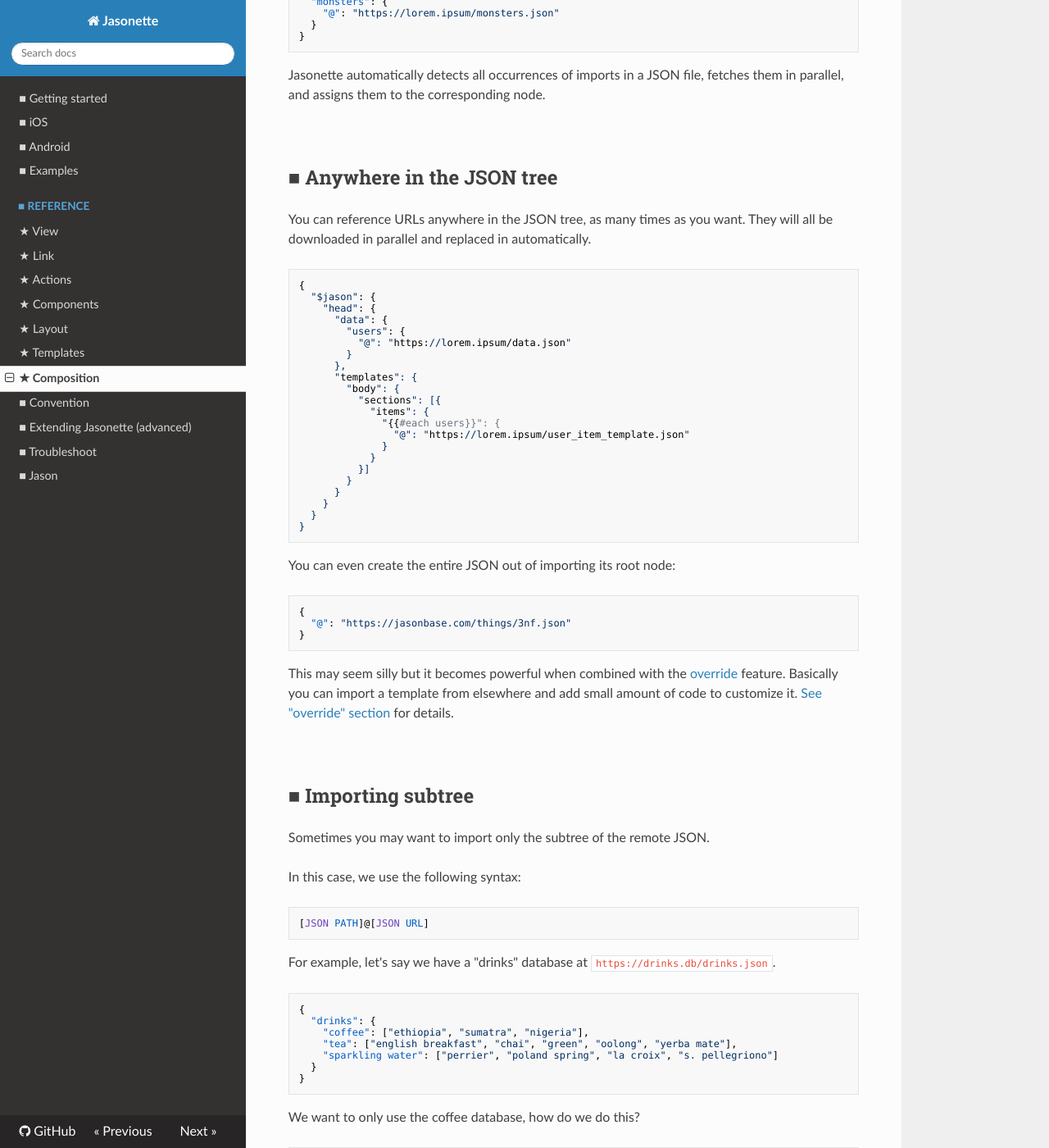
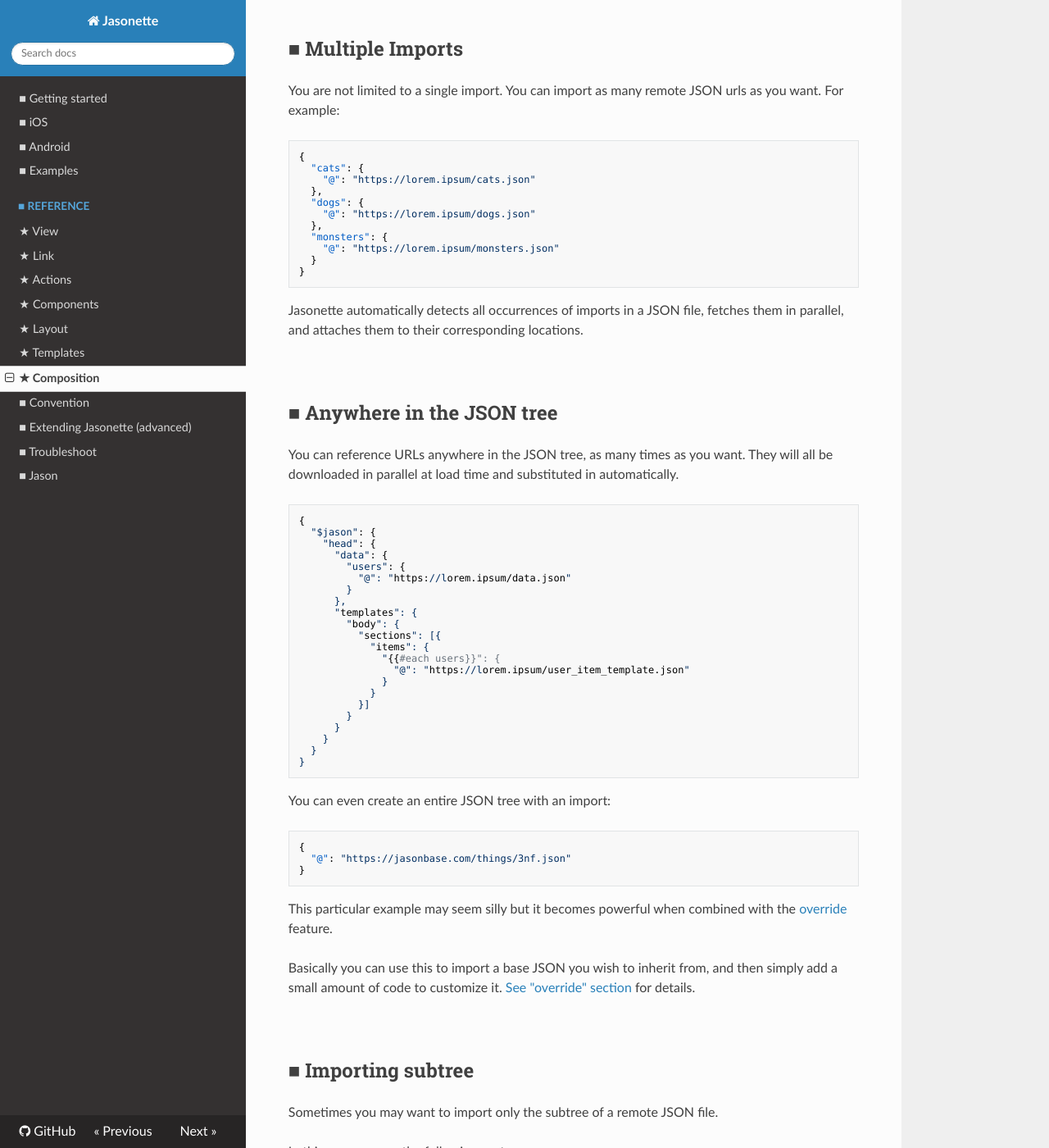
Before and after one commit to Jasonette/documentation, an MkDocs documentation site: the page built from docs/composition.md, in a window 1280 px wide and 1400 px high, scrolled down 2445 px. Shown: the whole window at 82% size. Built offline with MkDocs 1.6.1, drawn with Linux system fonts in a browser that asks for light colours; nearby versions of some CDN libraries; old or Windows-style settings are respelled for this version of MkDocs; some of the changed text lies outside the part shown.

Commit message:
polish language

```diff
--- a/docs/composition.md
+++ b/docs/composition.md
@@ -26,7 +24,9 @@
       }
     }
 
-The result would be:
+Jasonette fetches the JSON from the URL and simply replaces it with the `@` node.
+
+Here's the result:
 
     {
       "the_simpsons": {
@@ -51,6 +51,8 @@
 
 ** Note 2: In case an endpoint doesn't respond or returns an error, that part gets resolved as an empty string and silently fails instead of halting everything.**
 
+** Note 3: The order is important. Since the import happens BEFORE actual rendering, you can even import a template expression from a remote JSON**
+
 <br>
 
 ##■ Multiple Imports
@@ -69,13 +71,13 @@
       }
     }
 
-Jasonette automatically detects all occurrences of imports in a JSON file, fetches them in parallel, and assigns them to the corresponding node.
+Jasonette automatically detects all occurrences of imports in a JSON file, fetches them in parallel, and attaches them to their corresponding locations.
 
 <br>
 
 ##■ Anywhere in the JSON tree
 
-You can reference URLs anywhere in the JSON tree, as many times as you want. They will all be downloaded in parallel and replaced in automatically.
+You can reference URLs anywhere in the JSON tree, as many times as you want. They will all be downloaded in parallel at load time and substituted in automatically.
 
     {
       "$jason": {
@@ -100,23 +102,25 @@
       }
     }
 
-You can even create the entire JSON out of importing its root node:
+You can even create an entire JSON tree with an import:
 
     {
       "@": "https://jasonbase.com/things/3nf.json"
     }
 
-This may seem silly but it becomes powerful when combined with the [override](#overriding-imported-values) feature. Basically you can import a template from elsewhere and add small amount of code to customize it. [See "override" section](#overriding-imported-values) for details.
+This particular example may seem silly but it becomes powerful when combined with the [override](#overriding-imported-values) feature.
+
+Basically you can use this to import a base JSON you wish to inherit from, and then simply add a small amount of code to customize it. [See "override" section](#overriding-imported-values) for details.
 
 <br>
 
 ##■ Importing subtree
 
-Sometimes you may want to import only the subtree of the remote JSON.
+Sometimes you may want to import only the subtree of a remote JSON file.
 
 In this case, we use the following syntax:
 
-    [JSON PATH]@[JSON URL]
+    [JSON_PATH]@[JSON_URL]
 
 For example, let's say we have a "drinks" database at `https://drinks.db/drinks.json`.
 
@@ -157,7 +161,7 @@
       }
     }
 
-We may want to use this JSON somewhere but also customize the `text` part. Here's how:
+We may want to use this JSON somewhere but also customize the `text` part so that it doesn't say `this is a placeholder`. Here's how you would do it:
 
     {
       "items": [{
@@ -170,9 +174,8 @@
 
 1. It first imports the referenced JSON.
 2. And then it goes through the rest of the attributes.
-3. If an attribute already exists from the import, it overrides the imported value.
-4. Otherwise it just attaches the key/value pair.
-5. Keep going until all key/value pairs are processed.
+3. If there's a collision, it overrides the imported value with the local value.
+4. Keep going until all key/value pairs are processed.
 
 In this case it ends up overriding the `text` attribute. The result:
 
@@ -189,7 +192,7 @@
 
 ##■ Importing from self
 
-Importing is not limited to remote JSON files. A JSON can even import itself and its subtree.
+Importing is not limited to remote JSON files. A JSON can even import itself and its own subtree to another location within its descendents.
 
 To access the current JSON object, you just need to use the `$document` object.
 
@@ -207,7 +210,14 @@
       }
     }
 
-When parsed, it makes the local import, which turns into:
+Here, the `$document.item` is equivalent to:
+
+    {
+      "type": "label",
+      "text": "{{name}}"
+    }
+
+After the import finishes, it turns into:
 
     {
       "users": {
@@ -289,7 +299,7 @@
 
 ##■ Mix remote and local imports
 
-You can do all kinds of things when you combine the remote import approach with the local import.
+You can do all kinds of things when you combine remote import with local import.
 
 Let's revisit the above example:
 
```
Also changed, not shown: other parts of docs/composition.md (+4 -6 lines), docs/document.md (+6 -0 lines).
